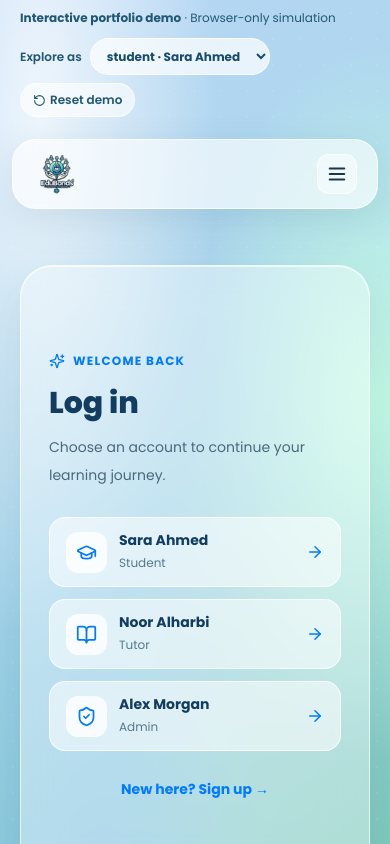
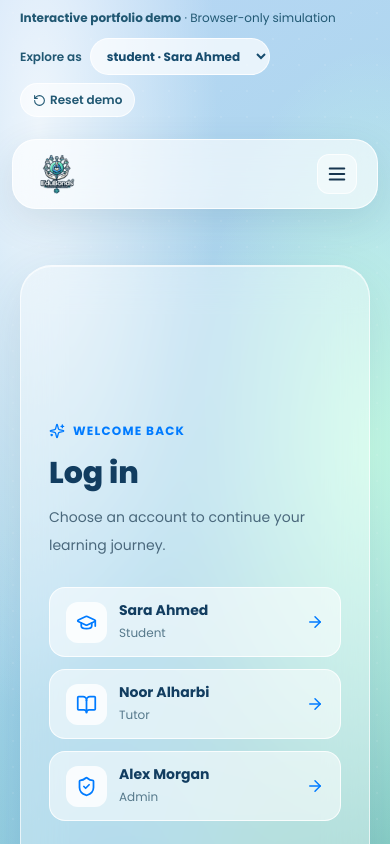
Before and after one commit to shiraygin/edubond, a Next.js app: page /auth in a window 390 px wide. Shown: the top 844 px of the page. Built offline with nearby package versions, Linux system fonts and the light colour scheme.

Commit message:
fix: allow room for mobile sliding auth forms

```diff
--- a/src/app/auth/page.tsx
+++ b/src/app/auth/page.tsx
@@ -24,7 +24,7 @@ export default function Auth(){
  }
  return <section className="mx-auto max-w-6xl px-5 py-14 sm:py-20">
   <div className="glass overflow-hidden rounded-[32px] border border-white/80 shadow-[0_25px_80px_rgba(22,80,115,.14)]">
-   <div className="relative min-h-[620px] overflow-hidden md:min-h-[650px]">
+   <div className="relative min-h-[760px] overflow-hidden md:min-h-[650px]">
     {/* Two permanently mounted form halves preserve form values during the animated transition. */}
     <div className="absolute inset-0 grid grid-cols-1 md:grid-cols-2">
      <div className={`flex min-h-0 flex-col justify-center overflow-y-auto p-7 transition-all duration-500 ease-in-out sm:p-10 lg:p-14 ${mode==='login'?'auth-form-visible':'auth-form-hidden-left'}`}>
```
